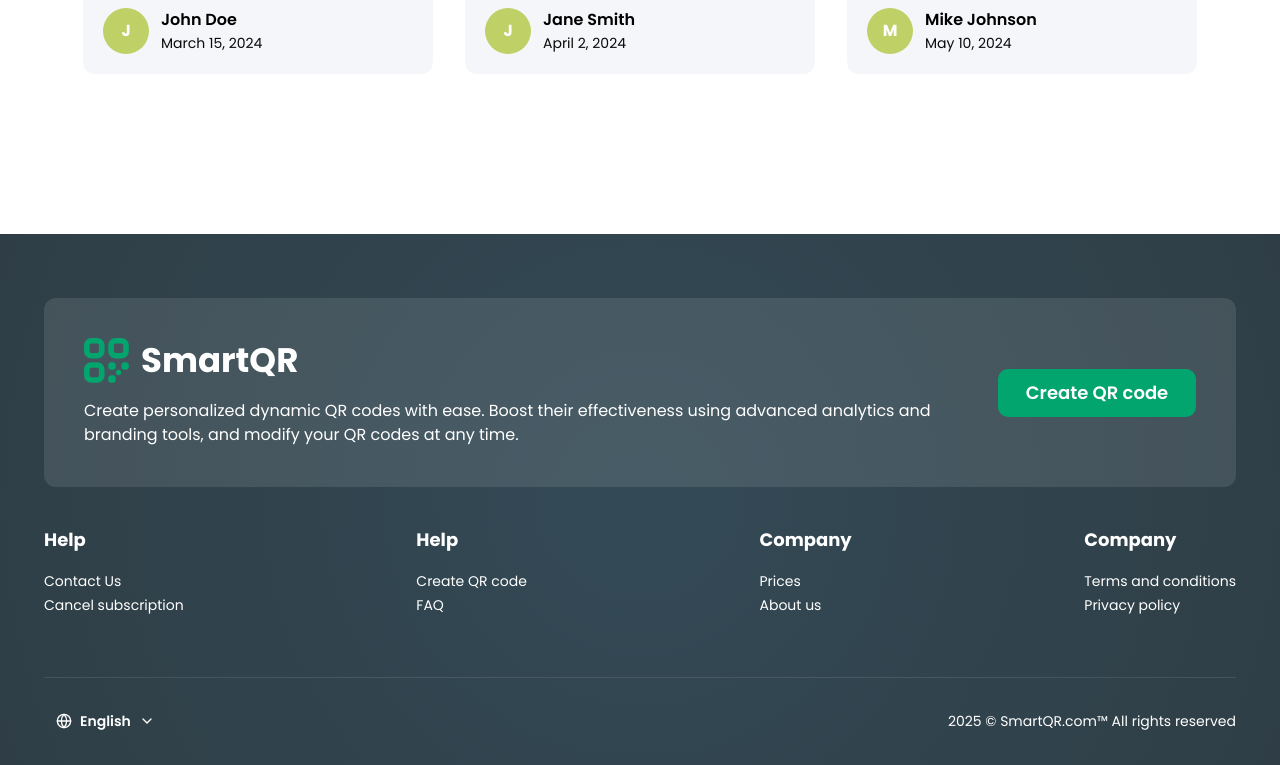
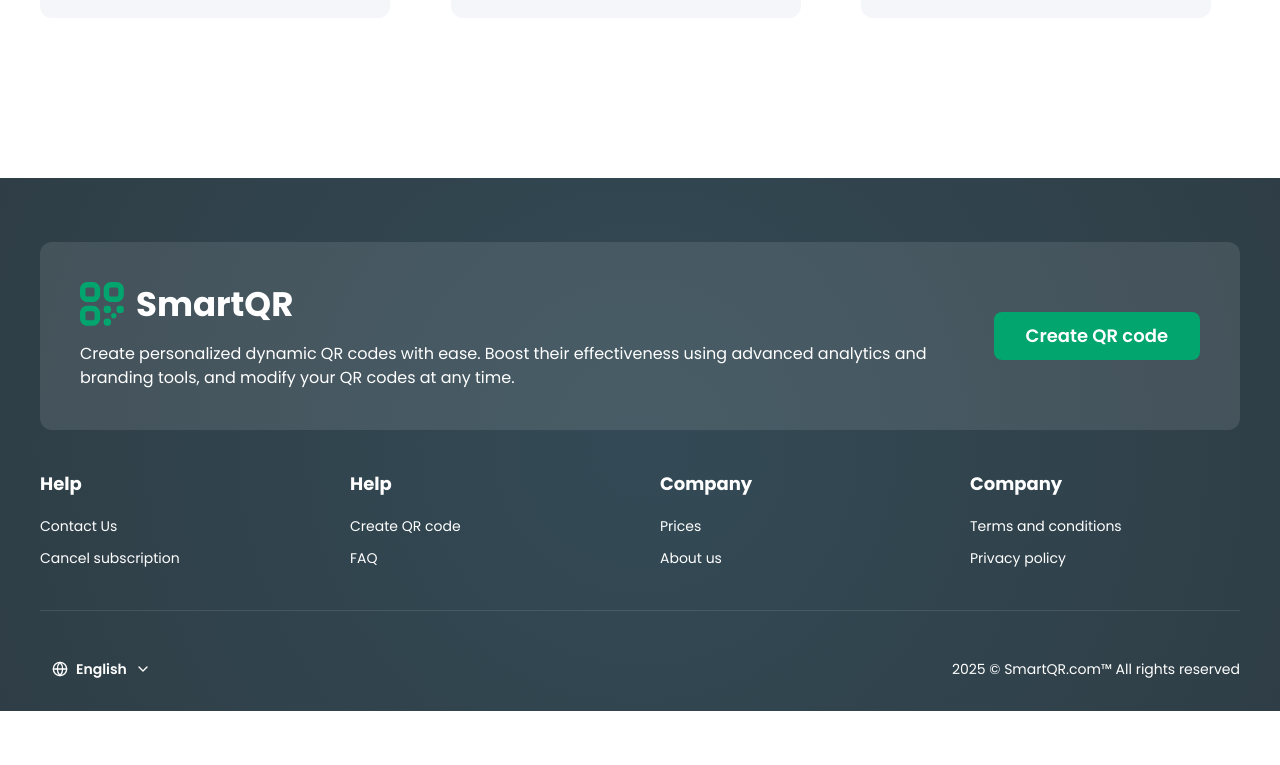
Before and after one commit to monaim3/QR-Code, a Next.js app: page / in a window 1280 px wide. Shown: the part 3873-4638 px from the top of the page. After the commit the page ends 4584 px from the top, so only its background shows below. Built offline with nearby package versions, Linux system fonts and the light colour scheme.

Commit message:
footer issue fixed

```diff
--- a/components/home/Footer.tsx
+++ b/components/home/Footer.tsx
@@ -1,80 +1,137 @@
-'use client';
+"use client";
 import Container from "@/components/common/parent-container";
-import {Button} from "@/components/ui/button";
-import {ChevronDown, Globe} from "lucide-react";
-import {useState} from "react";
+import { Button } from "@/components/ui/button";
+import { ChevronDown, Globe } from "lucide-react";
+import { useState } from "react";
 
 export default function Footer() {
-
   const [isLangOpen, setIsLangOpen] = useState(false);
 
   return (
-    <footer className="flex flex-col items-center justify-center min-auto px-0 pt-[64px] pb-[25px] bg-[radial-gradient(circle,#334A56,#2F3E46)]">
+    <footer className="w-full pt-16 pb-6 bg-[radial-gradient(circle,#334A56,#2F3E46)]">
       <Container>
-       <div className="flex flex-col">
-        <div className="bg-white/10 rounded-[12px]">
-         <div className="flex flex-col desktop:flex-row desktop:justify-between items-center p-[40px] gap-x-[16px] gap-y-[24px] w-full">
+        <div className="flex flex-col gap-10">
+          {/* Top Section: Logo + Button */}
+          <div className="bg-white/10 rounded-xl p-6 md:p-10">
+            <div className="grid grid-cols-1 lg:grid-cols-[1fr_auto] gap-8 items-center text-center lg:text-left">
               {/* Left: Logo + Text */}
-          <div className="flex flex-col items-center desktop:items-start w-full desktop:w-[898px]">
-            <div className="flex items-center gap-[12px]">
-              <img src="/images/qr.svg" alt="Logo" className="w-[45px] h-[45px]" />
-              <span className="text-[28px] leading-[39px] desktop:text-[34px] desktop:leading-[45px] font-sans font-bold text-white text-center desktop:text-left">
+              <div className="flex flex-col gap-4 max-w-[898px]">
+                <div className="flex items-center justify-center lg:justify-start gap-3">
+                  <img src="/images/qr.svg" alt="Logo" className="w-11 h-11" />
+                  <span className="text-2xl md:text-[34px] font-bold text-white">
                     SmartQR
                   </span>
                 </div>
-            <p className="font-sans text-white text-[16px] leading-[24px] pt-[16px] text-center desktop:text-left">
-              Create personalized dynamic QR codes with ease. Boost their effectiveness using advanced analytics and branding tools, and modify your QR codes at any time.
+                <p className="text-white text-base leading-6">
+                  Create personalized dynamic QR codes with ease. Boost their
+                  effectiveness using advanced analytics and branding tools, and
+                  modify your QR codes at any time.
                 </p>
               </div>
 
               {/* Right: Button */}
-          <Button className="w-[198px] h-[48px] bg-[#01A56D] hover:bg-[#018f5f] rounded-[10px] flex-shrink-0">
-            <span className="text-white text-[18px] font-regular py-[11px] px-[32px] inline-block">
+              <div className="flex justify-center lg:justify-end">
+                <Button className="h-12 bg-[#01A56D] hover:bg-[#018f5f] rounded-lg px-8">
+                  <span className="text-white text-lg font-medium">
                     Create QR code
                   </span>
                 </Button>
               </div>
             </div>
-        <div className="flex flex-col desktop:flex-row items-center justify-between gap-[32px] desktop:gap-[170px]">
-          <div className="flex flex-col items-center desktop:items-start pt-[40px] gap-[16px]">
-            <h3 className="font-sans text-white text-[18px] leading-[26px] font-bold">Help</h3>
-            <ul>
-              <li><a href="#" className="font-sans font-regular text-white text-[14px] leading-[22px] cursor-pointer">Contact Us</a></li>
-              <li><a href="#" className="font-sans font-regular text-white text-[14px] leading-[22px] cursor-pointer">Cancel subscription</a></li>
+          </div>
+
+          {/* Links Section */}
+          <div className="grid grid-cols-1 sm:grid-cols-2 desktop:grid-cols-4 gap-10 text-center desktop:text-left">
+            <div className="flex flex-col gap-4">
+              <h3 className="text-white text-lg font-bold">Help</h3>
+              <ul className="flex flex-col gap-2">
+                <li>
+                  <a
+                    href="#"
+                    className="text-white text-sm hover:text-[#01A56D] transition-colors">
+                    Contact Us
+                  </a>
+                </li>
+                <li>
+                  <a
+                    href="#"
+                    className="text-white text-sm hover:text-[#01A56D] transition-colors">
+                    Cancel subscription
+                  </a>
+                </li>
               </ul>
             </div>
-          <div className="flex flex-col items-center desktop:items-start pt-[40px] gap-[16px]">
-            <h3 className="font-sans text-white text-[18px] leading-[26px] font-bold">Help</h3>
-            <ul>
-              <li><a href="#" className="font-sans font-regular text-white text-[14px] leading-[22px] cursor-pointer">Create QR code</a></li>
-              <li><a href="#" className="font-sans font-regular text-white text-[14px] leading-[22px] cursor-pointer">FAQ</a></li>
+            <div className="flex flex-col gap-4">
+              <h3 className="text-white text-lg font-bold">Help</h3>
+              <ul className="flex flex-col gap-2">
+                <li>
+                  <a
+                    href="#"
+                    className="text-white text-sm hover:text-[#01A56D] transition-colors">
+                    Create QR code
+                  </a>
+                </li>
+                <li>
+                  <a
+                    href="#"
+                    className="text-white text-sm hover:text-[#01A56D] transition-colors">
+                    FAQ
+                  </a>
+                </li>
               </ul>
             </div>
-          <div className="flex flex-col items-center desktop:items-start pt-[40px] gap-[16px]">
-            <h3 className="font-sans text-white text-[18px] leading-[26px] font-bold">Company</h3>
-            <ul>
-              <li><a href="#" className="font-sans font-regular text-white text-[14px] leading-[22px] cursor-pointer">Prices</a></li>
-              <li><a href="#" className="font-sans font-regular text-white text-[14px] leading-[22px] cursor-pointer">About us</a></li>
+            <div className="flex flex-col gap-4">
+              <h3 className="text-white text-lg font-bold">Company</h3>
+              <ul className="flex flex-col gap-2">
+                <li>
+                  <a
+                    href="#"
+                    className="text-white text-sm hover:text-[#01A56D] transition-colors">
+                    Prices
+                  </a>
+                </li>
+                <li>
+                  <a
+                    href="#"
+                    className="text-white text-sm hover:text-[#01A56D] transition-colors">
+                    About us
+                  </a>
+                </li>
               </ul>
             </div>
-          <div className="flex flex-col items-center desktop:items-start pt-[40px] gap-[16px]">
-            <h3 className="font-sans text-white text-[18px] leading-[26px] font-bold">Company</h3>
-            <ul>
-              <li><a href="#" className="font-sans font-regular text-white text-[14px] leading-[22px] cursor-pointer">Terms and conditions</a></li>
-              <li><a href="#" className="font-sans font-regular text-white text-[14px] leading-[22px] cursor-pointer">Privacy policy</a></li>
+            <div className="flex flex-col gap-4">
+              <h3 className="text-white text-lg font-bold">Company</h3>
+              <ul className="flex flex-col gap-2">
+                <li>
+                  <a
+                    href="#"
+                    className="text-white text-sm hover:text-[#01A56D] transition-colors">
+                    Terms and conditions
+                  </a>
+                </li>
+                <li>
+                  <a
+                    href="#"
+                    className="text-white text-sm hover:text-[#01A56D] transition-colors">
+                    Privacy policy
+                  </a>
+                </li>
               </ul>
             </div>
           </div>
-        <div className="mt-[60px] w-full h-px bg-white/10"></div>
-        <div className="flex flex-col items-center pt-[24px] desktop:flex-row desktop:justify-between w-full">
-          <div className="relative">
+
+          {/* Divider */}
+          <div className="w-full h-px bg-white/10" />
+
+          {/* Bottom Section: Language + Copyright */}
+          <div className="grid grid-cols-1 desktop:grid-cols-2 gap-6 items-center text-center desktop:text-left">
+            <div className="relative flex justify-center desktop:justify-start">
               <button
                 onClick={() => setIsLangOpen(!isLangOpen)}
-                className="flex items-center gap-2 px-3 py-2 text-sm font-medium text-white hover:text-white transition-colors"
-                aria-label="Select language"
-              >
+                className="flex items-center gap-2 px-3 py-2 text-sm font-medium text-white  "
+                aria-label="Select language">
                 <Globe className="w-4 h-4" />
-                <span className="text-[14px] leading-[22px] font-regular">English</span>
+                <span className="text-sm">English</span>
                 <ChevronDown className="w-4 h-4" />
               </button>
 
@@ -84,30 +141,31 @@ export default function Footer() {
                     className="fixed inset-0 z-10"
                     onClick={() => setIsLangOpen(false)}
                   />
-                  <div className="absolute right-0 mt-2 w-32 bg-white rounded-lg shadow-lg border border-gray-200 py-1 z-20">
+                  <div className="absolute bottom-full left-1/2 desktop:left-0 -translate-x-1/2 desktop:translate-x-0 mb-2 w-32 bg-white rounded-lg shadow-lg border border-gray-200 py-1 z-20">
                     <button
                       onClick={() => setIsLangOpen(false)}
-                      className="w-full px-4 py-2 text-left text-sm text-gray-700 hover:bg-gray-50"
-                    >
+                      className="w-full px-4 py-2 text-left text-sm text-gray-700 hover:bg-gray-50">
                       English
                     </button>
                     <button
                       onClick={() => setIsLangOpen(false)}
-                      className="w-full px-4 py-2 text-left text-sm text-gray-700 hover:bg-gray-50"
-                    >
+                      className="w-full px-4 py-2 text-left text-sm text-gray-700 hover:bg-gray-50">
                       Español
                     </button>
                     <button
                       onClick={() => setIsLangOpen(false)}
-                      className="w-full px-4 py-2 text-left text-sm text-gray-700 hover:bg-gray-50"
-                    >
+                      className="w-full px-4 py-2 text-left text-sm text-gray-700 hover:bg-gray-50">
                       Français
                     </button>
                   </div>
                 </>
               )}
             </div>
-          <span className="font-sans font-regular text-white text-[14px] leading-[22px] cursor-pointer hover:underline">2025 © SmartQR.com™ All rights reserved</span>
+            <div className="desktop:text-right">
+              <span className="text-white text-sm ">
+                2025 © SmartQR.com™ All rights reserved
+              </span>
+            </div>
           </div>
         </div>
       </Container>
--- a/components/home/faq.tsx
+++ b/components/home/faq.tsx
@@ -86,9 +86,14 @@ export default function Faq() {
   return (
     <div className="bg-[#F5F6FA]">
       <Container>
-        <div className="flex flex-col items-center justify-center desktop:py-[160px] py-16 px-5">
-      <h2 className="text-[24px] leading-[32px] font-bold text-center desktop:text-[32px] desktop:leading-[40px] text-black pb-4">Frequently asked questions</h2>
-      <p className="text-[16px] leading-[24px] font-regular text-center px-3 pt-2 pb-8 text-grey">Looking for answers? Check if you can find them here or{" "}<span className="text-[#01A56D] underline">contact us</span></p>
+        <div className="flex flex-col items-center justify-center desktop:py-40 py-16 px-5">
+          <h2 className="font-bold text-center text-2xl leading-8 desktop:leading-10 text-black pb-4">
+            Frequently asked questions
+          </h2>
+          <p className="text-[16px] leading-[24px] font-regular text-center px-3 pt-2 pb-8 text-grey">
+            Looking for answers? Check if you can find them here or{" "}
+            <span className="text-[#01A56D] underline">contact us</span>
+          </p>
           {/* Mobile Dropdown */}
           <div className="relative w-full max-w-[752px] mb-8 desktop:hidden">
             <button
@@ -198,7 +203,7 @@ export default function Faq() {
                     <AccordionTrigger className="p-4 text-black font-sans font-bold text-left">
                       {item.question}
                     </AccordionTrigger>
-                <AccordionContent className="p-4 text-gray-600 font sans font-re">
+                    <AccordionContent className="px-4 text-gray-600">
                       {item.answer}
                     </AccordionContent>
                   </AccordionItem>
```
Also changed, not shown: components/home/customer_review.tsx (+14 -8 lines), components/ui/accordion.tsx (+13 -15 lines). Lines whose indentation alone changed are shown as unchanged.
